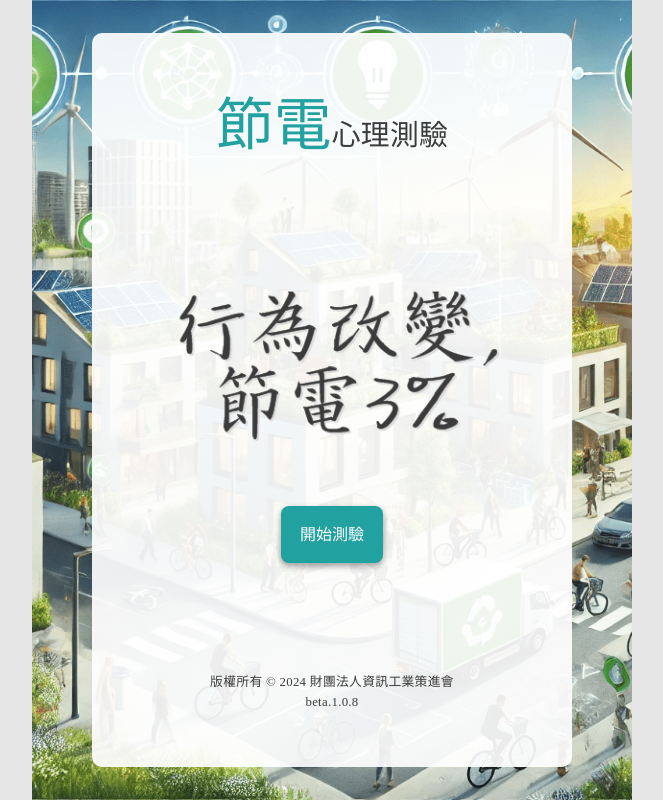
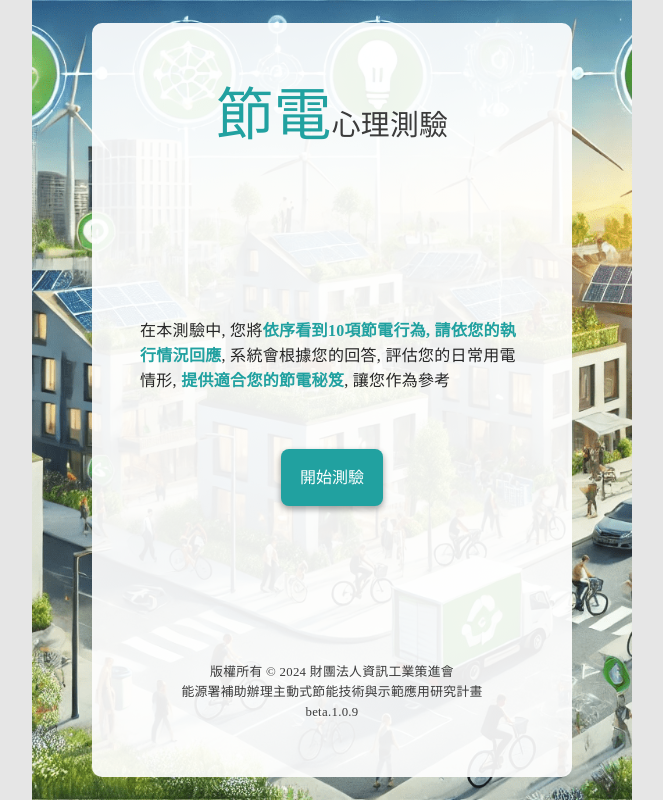
Before and after one commit to zhuang8026/iii-power-saving-tools, a React (Create React App) app: page / in a window 1280 px wide. Shown: the whole page, without its empty margins (308-971 px from the left). Built offline with nearby package versions, Linux system fonts and the light colour scheme.

Commit message:
upgrade - [Version] 1.0.9

```diff
--- a/src/components/DesignSystem/MainCard/index.js
+++ b/src/components/DesignSystem/MainCard/index.js
@@ -13,7 +13,11 @@ const MainCard = ({ history, isNext }) => {
     return (
         <div className={cx('app', 'app_beginng')}>
             <div className={cx('app-start')}>
-                <img src={require(`assets/images/title.png`)} alt="logo" />
+                {/* <img src={require(`assets/images/title.png`)} alt="logo" /> */}
+                <p>
+                    在本測驗中, 您將<strong>依序看到10項節電行為, 請依您的執行情況回應</strong>, 系統會根據您的回答,
+                    評估您的日常用電情形, <strong>提供適合您的節電秘笈</strong>, 讓您作為參考
+                </p>
             </div>
             <div className={cx('app-start__controls')}>
                 <div className={cx('btn-box')}>
--- a/src/components/DesignSystem/MainCard/style.module.scss
+++ b/src/components/DesignSystem/MainCard/style.module.scss
@@ -66,3 +66,10 @@
         cursor: pointer;
     }
 }
+
+strong {
+    color: $--color-primary;
+    // font-size: 1.4rem;
+    // margin: 0 5px;
+    border-bottom: 1px solid $--color-primary;
+}
--- a/src/components/DesignSystem/ResultCard/index.js
+++ b/src/components/DesignSystem/ResultCard/index.js
@@ -45,7 +45,7 @@ const ResultCard = ({ history, screenshot, result, email, setEmail }) => {
                             <span>
                                 若您想保存節能秘笈的結果，請提供您的電子郵件地址，我們會透過電子郵件將結果寄給您。
                             </span>
-                            <Input size="large" placeholder="請輸入您的電子郵箱" onChange={e => writeEmail(e)} />
+                            <Input size="large" placeholder="請輸入您的電子郵箱" value={email} onChange={e => writeEmail(e)} />
                             <button
                                 className={cx('send', /^[^\s@]+@[^\s@]+\.[^\s@]+$/.test(email) ? 'disabled' : '')}
                                 onClick={() => postAPI001()}
--- a/src/components/pages/Tool/index.js
+++ b/src/components/pages/Tool/index.js
@@ -132,6 +132,8 @@ const Tool = ({ history }) => {
             }
         };
 
+        setEmail(userData[1]['result']);
+
         const res = await postSelectItemsAPI001(payload);
         if (res.status == '200') {
             // console.log('postSelectItemsAPI001 success:', res);
@@ -204,7 +206,9 @@ const Tool = ({ history }) => {
                         )}
 
                         <h3 className={cx('copy')}>
-                            版權所有 &copy; 2024 財團法人資訊工業策進會 <br /> beta.{III_VERSION}{' '}
+                            版權所有 &copy; 2024 財團法人資訊工業策進會 <br />
+                            能源署補助辦理主動式節能技術與示範應用研究計畫 <br />
+                            beta.{III_VERSION}{' '}
                         </h3>
                     </div>
                 </div>
--- a/src/config.js
+++ b/src/config.js
@@ -1 +1 @@
-export const III_VERSION = "1.0.8";
+export const III_VERSION = "1.0.9";
--- a/src/config/routes.js
+++ b/src/config/routes.js
@@ -5,7 +5,7 @@ import Tool from 'components/pages/Tool';
 const routes = [
     {
         path: '/',
-        title: '節電輕推工具',
+        title: '節電心理測驗',
         component: Tool,
         exact: false,
         authRequired: false,
```
